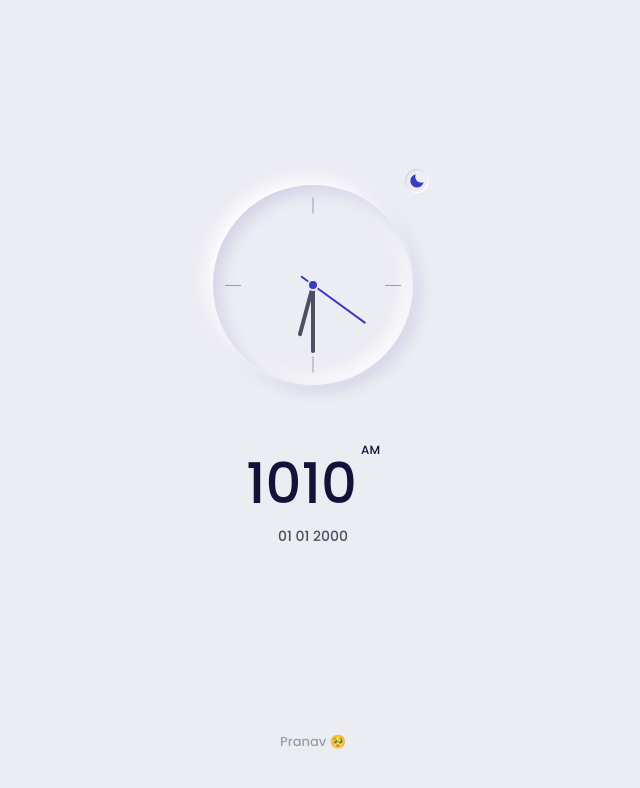
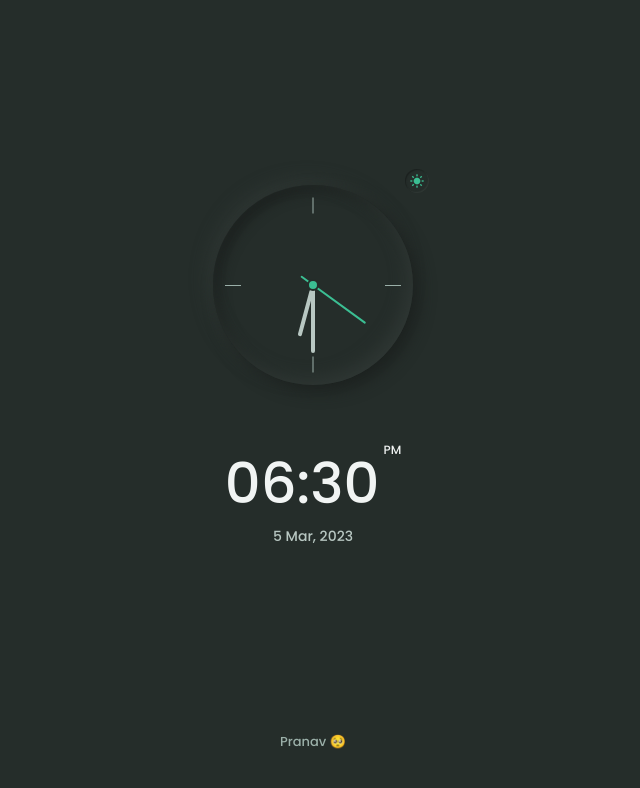
Before and after one commit to pranavashish/Analog-Clock-Project, a plain HTML site: page index.html in a window 1280 px wide. Both pictures are taken after a click on the element 744 px from the left and 181 px from the top of the page. Shown: the whole page, without its empty margins (327-967 px from the left). Drawn offline with nearby package versions, Linux system fonts and the light colour scheme.

Commit message:
Completed :3

```diff
--- a/index.html
+++ b/index.html
@@ -38,16 +38,16 @@
 
           <div>
             <div class="clock__text">
-              <div class="clock__text-hour" id="text-hour">10</div>
-              <div class="clock__text-minutes" id="text-minutes">10</div>
-              <div class="clock__text-ampm" id="text-ampm">AM</div>
+              <div class="clock__text-hour" id="text-hour"></div>
+              <div class="clock__text-minutes" id="text-minutes"></div>
+              <div class="clock__text-ampm" id="text-ampm"></div>
             </div>
 
             <div class="clock__date">
               <!-- <span id="date-day-week"></span> -->
-              <span id="date-day">01</span>
-              <span id="date-month">01</span>
-              <span id="date-year">2000</span>
+              <span id="date-day"></span>
+              <span id="date-month"></span>
+              <span id="date-year"></span>
             </div>
           </div>
         </div>
--- a/main.js
+++ b/main.js
@@ -15,58 +15,121 @@ const clock = () => {
   minutes.style.transform = `rotateZ(${mm}deg)`;
   seconds.style.transform = `rotateZ(${ss}deg)`;
 };
-setInterval(clock, 1000); // 1000 = 1ss
+setInterval(clock, 1000); // 1000 = 1s
 
 /*==================== CLOCK & DATE TEXT ====================*/
-
 const textHour = document.getElementById("text-hour"),
   textMinutes = document.getElementById("text-minutes"),
   textAmPm = document.getElementById("text-ampm"),
+  //   dateWeek = document.getElementById('date-day-week'),
   dateDay = document.getElementById("date-day"),
   dateMonth = document.getElementById("date-month"),
   dateYear = document.getElementById("date-year");
 
-//   dateWeek = document.getElementById('date-day-week'),
+const clockText = () => {
+  let date = new Date();
 
+  let hh = date.getHours(),
+    ampm,
+    mm = date.getMinutes(),
+    day = date.getDate(),
     // dayweek = date.getDay(),
+    month = date.getMonth(),
+    year = date.getFullYear();
 
   // We change the hours from 24 to 12 hours and establish whether it is AM or PM
+  if (hh >= 12) {
+    hh = hh - 12;
+    ampm = "PM";
+  } else {
+    ampm = "AM";
+  }
 
   // We detect when it's 0 AM and transform to 12 AM
+  if (hh == 0) {
+    hh = 12;
+  }
 
   // Show a zero before hours
+  if (hh < 10) {
+    hh = `0${hh}`;
+  }
 
   // Show time
+  textHour.innerHTML = `${hh}:`;
 
   // Show a zero before the minutes
+  if (mm < 10) {
+    mm = `0${mm}`;
+  }
 
   // Show minutes
+  textMinutes.innerHTML = mm;
 
   // Show am or pm
+  textAmPm.innerHTML = ampm;
 
   // If you want to show the name of the day of the week
   // let week = ['Sun', 'Mon', 'Tues', 'Wed', 'Thurs', 'Fri', 'Sat']
 
   // We get the months of the year and show it
+  let months = [
+    "Jan",
+    "Feb",
+    "Mar",
+    "Apr",
+    "May",
+    "Jun",
+    "Jul",
+    "Aug",
+    "Sep",
+    "Oct",
+    "Nov",
+    "Dec",
+  ];
 
   // We show the day, the month and the year
-
+  dateDay.innerHTML = day;
   // dateWeek.innerHTML = `${week[dayweek]}`
-
+  dateMonth.innerHTML = `${months[month]},`;
+  dateYear.innerHTML = year;
+};
+setInterval(clockText, 1000); // 1000 = 1s
 // 1000 = 1s
+/*==================== DARK/LIGHT THEME ====================*/
 
 /*==================== DARK/LIGHT THEME ====================*/
+const themeButton = document.getElementById("theme-button");
+const darkTheme = "dark-theme";
+const iconTheme = "bxs-sun";
 
 // Previously selected topic (if user selected)
+const selectedTheme = localStorage.getItem("selected-theme");
+const selectedIcon = localStorage.getItem("selected-icon");
 
 // We obtain the current theme that the interface has by validating the dark-theme class
+const getCurrentTheme = () =>
+  document.body.classList.contains(darkTheme) ? "dark" : "light";
+const getCurrentIcon = () =>
+  themeButton.classList.contains(iconTheme) ? "bxs-moon" : "bxs-sun";
 
 // We validate if the user previously chose a topic
-
+if (selectedTheme) {
   // If the validation is fulfilled, we ask what the issue was to know if we activated or deactivated the dark
+  document.body.classList[selectedTheme === "dark" ? "add" : "remove"](
+    darkTheme
+  );
+  themeButton.classList[selectedIcon === "bxs-moon" ? "add" : "remove"](
+    iconTheme
+  );
+}
 
 // Activate / deactivate the theme manually with the button
-
+themeButton.addEventListener("click", () => {
   // Add or remove the dark / icon theme
-
+  document.body.classList.toggle(darkTheme);
+  themeButton.classList.toggle(iconTheme);
   // We save the theme and the current icon that the user chose
+  localStorage.setItem("selected-theme", getCurrentTheme());
+  localStorage.setItem("selected-icon", getCurrentIcon());
+});
--- a/styles.css
+++ b/styles.css
@@ -4,7 +4,7 @@
 /*=============== VARIABLES CSS ===============*/
 :root {
   /*========== Colors ==========*/
-  --hue-color: 240;
+  --hue-color: 160;
 
   --first-color: hsl(var(--hue-color), 53%, 49%);
   --title-color: hsl(var(--hue-color), 53%, 15%);
```
Lines whose indentation alone changed are shown as unchanged.
